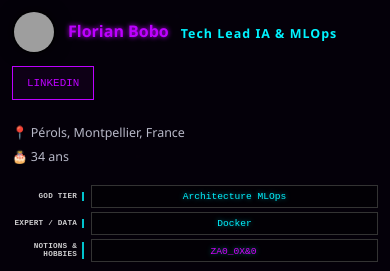
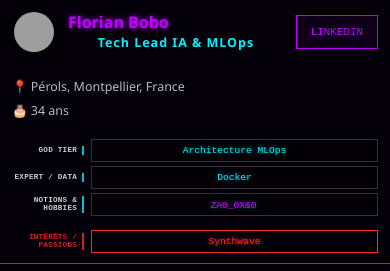
Before and after one commit to Petrichoeur/Curriculum, a plain HTML site: page index.html in a window 390 px wide. Shown: the top 271 px of the page. Drawn offline with Linux system fonts and the light colour scheme; grey boxes are pictures that could not be loaded.

Commit message:
refactor(html): group name, role and tagline in a single block
h1 and h2 were separate flex items of .profile-section, so the LinkedIn
button could never align with them: it always wrapped onto its own row.
Wrapping the three text elements in .profile-text makes that block one
flex item that can shrink, and the button now sits on the name line.

- index.html: name, role and tagline wrapped in .profile-text
- css: `.profile-section > .profile-text` gets flex:1 1 auto + min-width:0,
  replacing the `:not()` selector hack that no longer matches anything
- comments corrected, one of them referred to a specificity conflict that
  the new element removes

Mobile header is now 50% of an iPhone 13 (was 56%) and the whole home tab
fits in a single screen with no scrolling. At 320px the button still wraps
to its own line, which is correct: there is no room for it next to the
name there.

Desktop verified unchanged: name, tagline and buttons still stack in the
sidebar at 249px wide. Horizontal overflow still 0px on the six viewports.

```diff
--- a/index.html
+++ b/index.html
@@ -17,9 +17,14 @@
                 <div class="ring-one"></div>
                 <div class="ring-two"></div>
             </div>
-            <h1 id="name-placeholder" data-text="...">Chargement...</h1>
-            <h2 id="title-placeholder">...</h2>
-            <p id="tagline-placeholder" class="tagline">...</p>
+            <!-- Nom, rôle et tagline regroupés : sans ce conteneur, h1 et h2 sont deux
+                 flex items distincts de .profile-section, et le bouton LinkedIn
+                 ne peut plus s'aligner sur une seule ligne. -->
+            <div class="profile-text">
+                <h1 id="name-placeholder" data-text="...">Chargement...</h1>
+                <h2 id="title-placeholder">...</h2>
+                <p id="tagline-placeholder" class="tagline">...</p>
+            </div>
 
             <div class="social-links">
                 <a id="linkedin-btn" href="#" target="_blank" class="social-btn" rel="noopener">LinkedIn</a>
--- a/style/style.css
+++ b/style/style.css
@@ -1152,7 +1152,11 @@
 
     /* Bloc de texte à côté de la photo : c'est lui qui doit pouvoir
        rétrécir, sinon le nom long force l débordement. */
-    .profile-section > div:not(.photo-container):not(.social-links) {
+    /* `.profile-text` regroupe nom, rôle et tagline (voir index.html). C'est lui,
+       et non plus h1/h2 pris séparément, qui doit pouvoir rétrécir : c'est ce
+       qui permet au bouton LinkedIn de tenir sur la même ligne. */
+    .profile-section > .profile-text {
+        flex: 1 1 auto;
         min-width: 0;
     }
 
@@ -1179,12 +1183,11 @@
         overflow-wrap: anywhere;
     }
 
-    /* Le bouton garde sa largeur naturelle et reste sur la ligne du nom, à sa
-       droite : il consommait une rangée entière (~80px) pour 84px de large.
-       `flex: 0 0 auto` évite aussi l'ancien débordement de 3px, où un basis
-       à 0 réduisait le conteneur à 54px et laissait le bouton dépasser.
-       Spécificité 0,2,0 : il faut Battre `.profile-section > div:not(...)`
-       (0,3,1) ligne 1123, qui s'appliquerait sinon à ce conteneur aussi. */
+    /* Le bouton garde sa largeur naturelle et s'aligne à droite du bloc de texte
+       sur la même ligne : il consommait une rangée entière (~42px) pour 84px
+       de large. `flex: 0 0 auto` évite aussi l'ancien débordement de 3px, où
+       un basis à 0 réduisait le conteneur à 54px et laissait le bouton
+       dépasser. */
     .profile-section > .social-links {
         flex: 0 0 auto;
         flex-shrink: 0;
```
